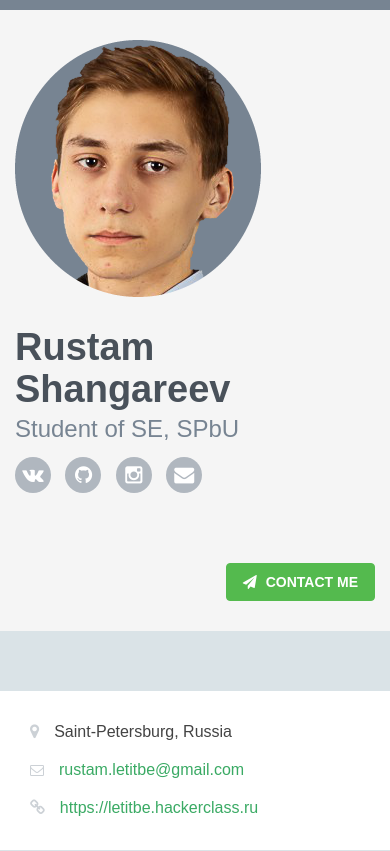
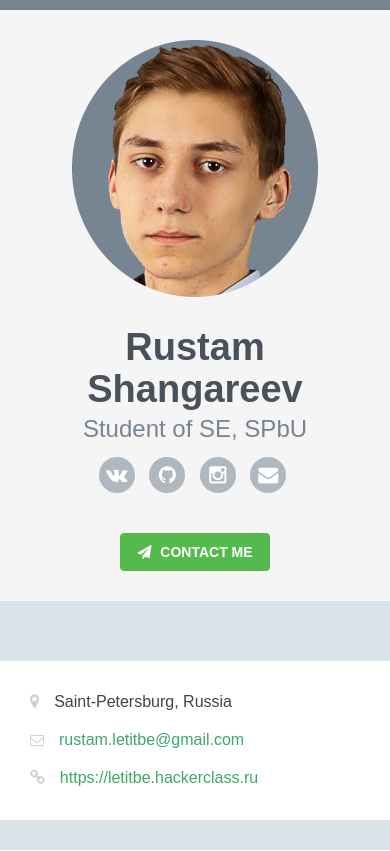
Before and after one commit to letit6E/cv-website, a Flask app: page / in a window 390 px wide. Shown: the top 851 px of the page. Run offline with Flask 2, Linux system fonts and the light colour scheme; data that the repository does not hold is empty; some libraries are stand-ins or nearby versions; some web fonts are replaced.

Commit message:
Fix mobile layout

```diff
--- a/static/css/styles.css
+++ b/static/css/styles.css
@@ -488,35 +488,35 @@ textarea {
   overflow: hidden;
 }
 /* Extra small devices (phones, less than 768px) */
-/*@media (max-width: 767px) {*/
-/*  .header {*/
-/*    text-align: center;*/
-/*  }*/
-/*  .header .profile-image {*/
-/*    float: none !important;*/
-/*    margin: 0 auto;*/
-/*  }*/
-/*  .header .profile-content {*/
-/*    float: none !important;*/
-/*    text-align: center;*/
-/*  }*/
-/*  .header .btn {*/
-/*    margin-top: 30px;*/
-/*    float: none !important;*/
-/*  }*/
-/*  .project-image {*/
-/*    margin-bottom: 15px;*/
-/*  }*/
-/*}*/
+@media (max-width: 767px) {
+  .header {
+    text-align: center;
+  }
+  .header .profile-image {
+    float: none !important;
+    margin: 0 auto;
+  }
+  .header .profile-content {
+    float: none !important;
+    text-align: center;
+  }
+  .header .btn {
+    margin-top: 30px;
+    float: none !important;
+  }
+  .project-image {
+    margin-bottom: 15px;
+  }
+}
 /* Small devices (tablets, 768px and up) */
 /* Medium devices (desktops, 992px and up) */
 /* Large devices (large desktops, 1200px and up) */
 /* Ex-Large devices (large desktops, 1200px and up) */
-/*@media (min-width: 1400px) {*/
-/*  .container {*/
-/*    width: 1360px;*/
-/*  }*/
-/*}*/
+@media (min-width: 1400px) {
+  .container {
+    width: 1360px;
+  }
+}
 
 .div-desktop {
   display: block;
```
